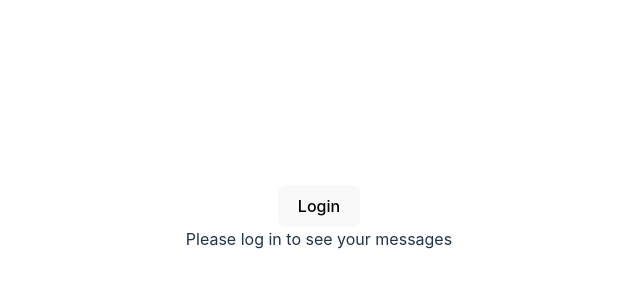
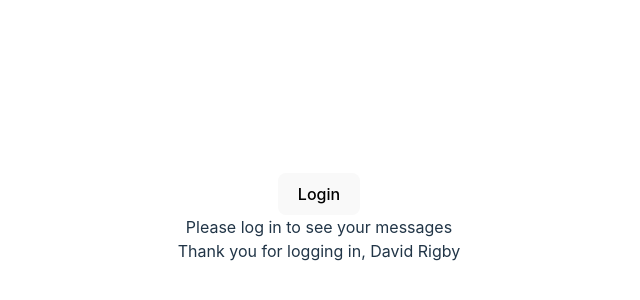
Before and after one commit to SebastianAndDavid/ts_types_practice, a React (Vite) app: page / in a window 1280 px wide. Shown: the part 182-482 px from the top of the page, without its empty margins (321-961 px from the left). Built offline with nearby package versions, Linux system fonts and the light colour scheme.

Commit message:
passing an object as props and defining type w/ interface.

```diff
--- a/src/App.tsx
+++ b/src/App.tsx
@@ -1,9 +1,16 @@
 import { useState } from "react";
 import "./App.css";
 import Messages from "./components/Messages";
+import Person from "./components/Person";
 
 function App() {
   const [login, setLogin] = useState(false);
+
+  const personObject = {
+    first: "David",
+    last: "Rigby",
+  };
+
   return (
     <>
       {!login ? (
@@ -16,6 +23,7 @@ function App() {
         count={5}
         isLoggedIn={login}
       />
+      <Person personObject={personObject} />
     </>
   );
 }
--- a/src/components/Messages.tsx
+++ b/src/components/Messages.tsx
@@ -4,6 +4,7 @@ interface MessageProps {
   isLoggedIn: boolean;
 }
 export default function Messages(props: MessageProps) {
+  console.log("msg props", props);
   return (
     <div>
       {props.isLoggedIn ? (
--- /dev/null
+++ b/src/components/Person.tsx
@@ -0,0 +1,16 @@
+interface PersonProps {
+  personObject: {
+    first: string;
+    last: string;
+  };
+}
+
+export default function Person(props: PersonProps) {
+  console.log("person props", props);
+  return (
+    <div>
+      Thank you for logging in, {props.personObject.first}{" "}
+      {props.personObject.last}
+    </div>
+  );
+}
```
